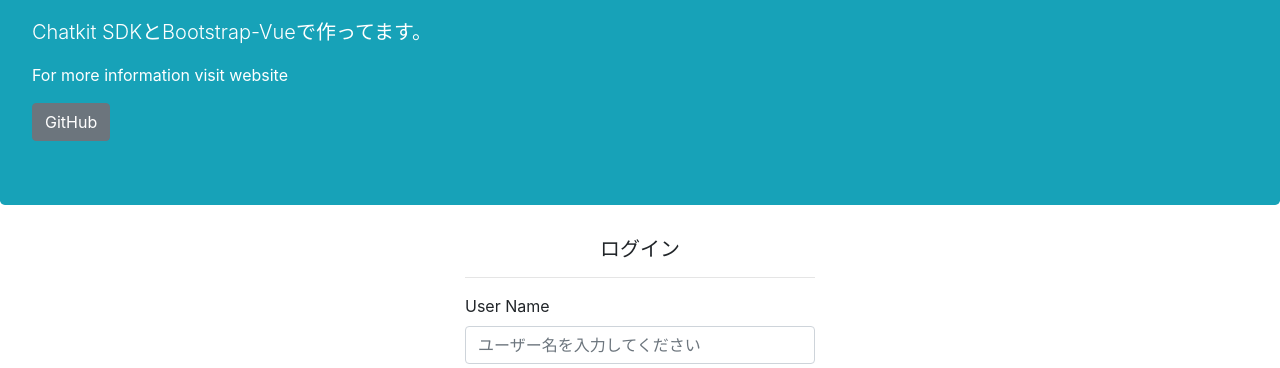
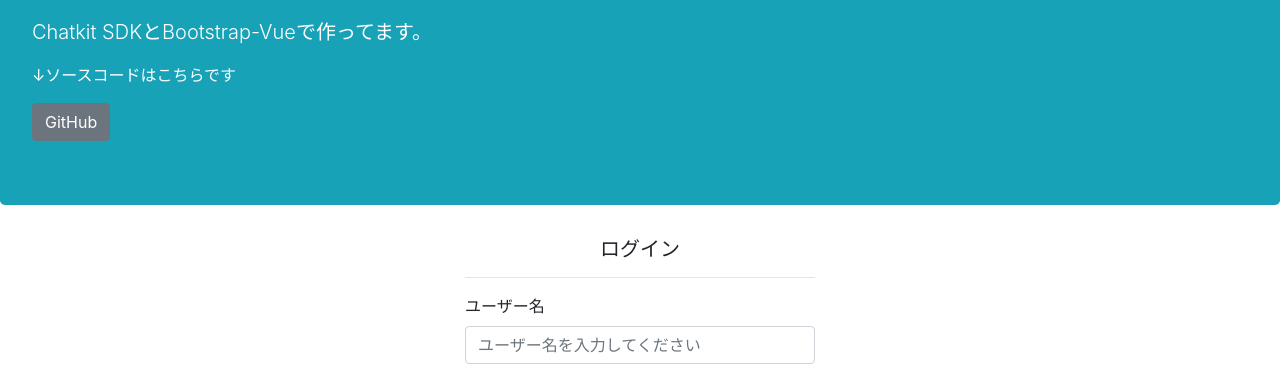
Before and after one commit to takummy/my-vue-chat, a Vue app: page / in a window 1280 px wide. Shown: the part 141-509 px from the top of the page. Built offline with nearby package versions, Linux system fonts and the light colour scheme; what vue-chat-scroll would draw is missing.

Commit message:
ADD - 文言を修正

```diff
--- a/src/components/LoginForm.vue
+++ b/src/components/LoginForm.vue
@@ -6,7 +6,7 @@
       <b-alert variant="danger" :show="hasError">{{ error }}</b-alert>
 
       <b-form-group id="userInputGroup"
-                    label="User Name"
+                    label="ユーザー名"
                     label-for="userInput">
         <b-form-input id="userInput"
                       type="text"
--- a/src/views/Login.vue
+++ b/src/views/Login.vue
@@ -4,7 +4,7 @@
                  lead="Chatkit SDKとBootstrap-Vueで作ってます。"
                  bg-variant="info"
                  text-variant="white">
-      <p>For more information visit website</p>
+      <p>↓ソースコードはこちらです</p>
       <b-btn target="_blank" href="https://github.com/takummy/my-vue-chat">GitHub</b-btn>
     </b-jumbotron>
     <b-container>
```
